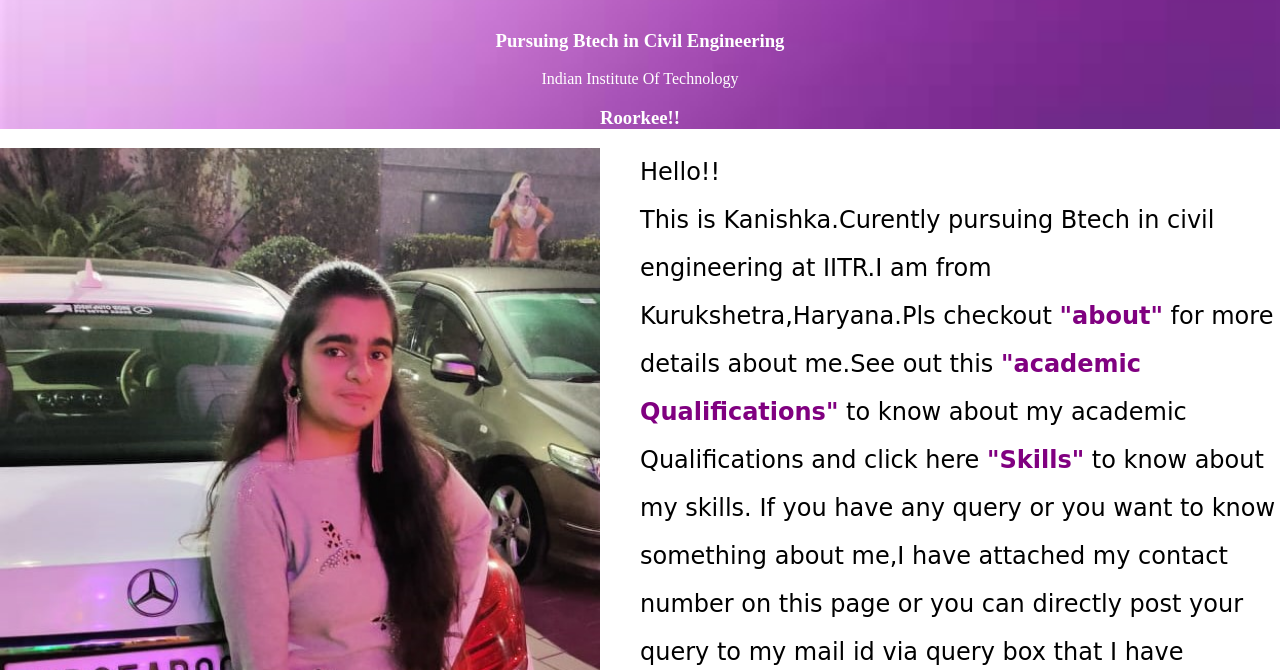
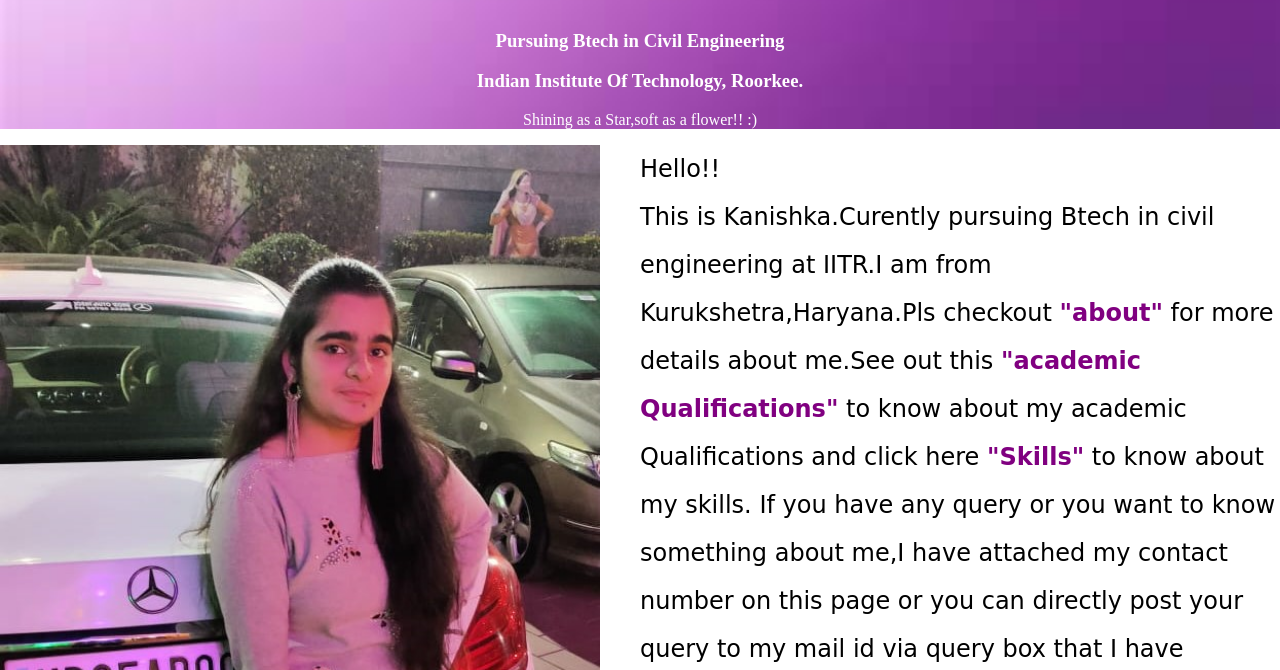
Before and after one commit to kanishka-006/kanishka-006.github.io, a plain HTML site: page index.html in a window 1280 px wide. Shown: the part 130-800 px from the top of the page. Drawn offline with Linux system fonts and the light colour scheme; a web font is replaced by a local one.

Commit message:
portfolio v1

```diff
--- a/index.html
+++ b/index.html
@@ -20,8 +20,8 @@
         <h1>Kanishka Pujara</h1>
         </header>
         <h3> Pursuing Btech in Civil Engineering</h3>
-        <p> Indian Institute Of Technology</p>
-                 <h3> Roorkee!! </h3>
+        <h3> Indian Institute Of Technology, Roorkee.</h3>
+        <p>Shining as a Star,soft as a flower!! :)</p>
     </div>
     <section class="home">
     <div class="right-col">
```
